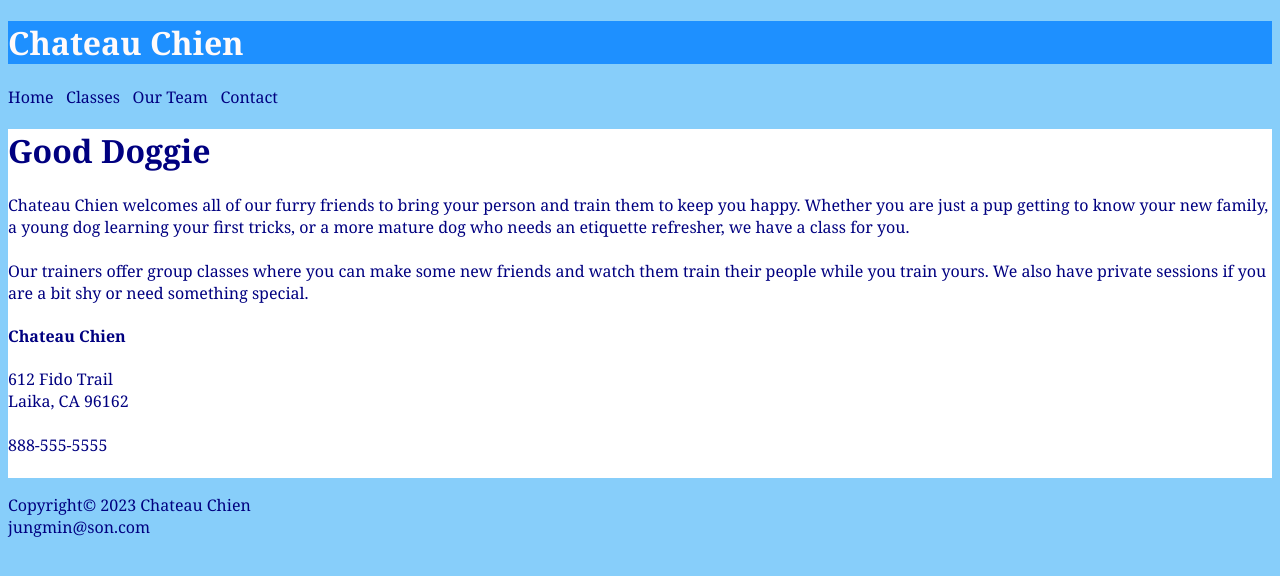
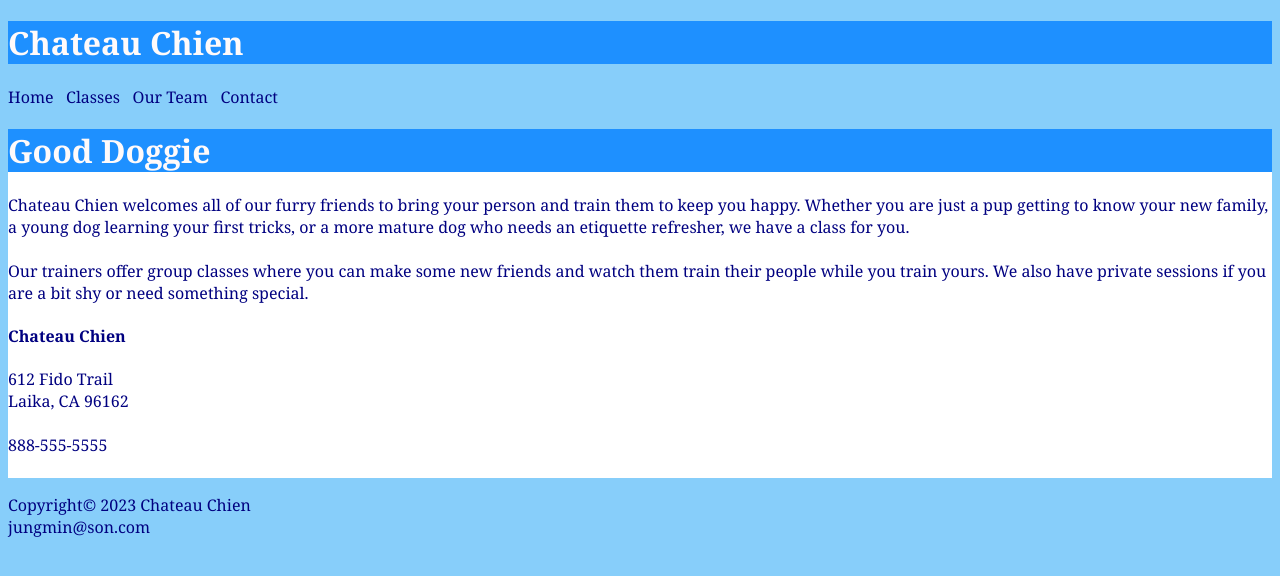
Before and after one commit to sonj0117/Assignment5, a plain HTML site: page index.html in a window 1280 px wide. Drawn offline with Linux system fonts and the light colour scheme; files that its build step writes are made by us from their sources.

Commit message:
Update chateau.css

```diff
--- a/stylesheets/chateau.css
+++ b/stylesheets/chateau.css
@@ -17,5 +17,5 @@ main {
     color: Navy;
     font-family: Georgia, 'Times New Roman', Times, serif;
   }
-  header h1 {background-color: DodgerBlue;color: snow;}
+  h1 {background-color: DodgerBlue;color: snow;}
 }
```
